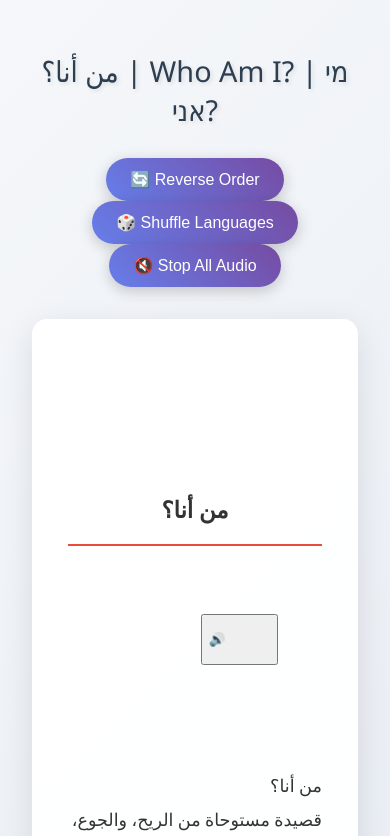
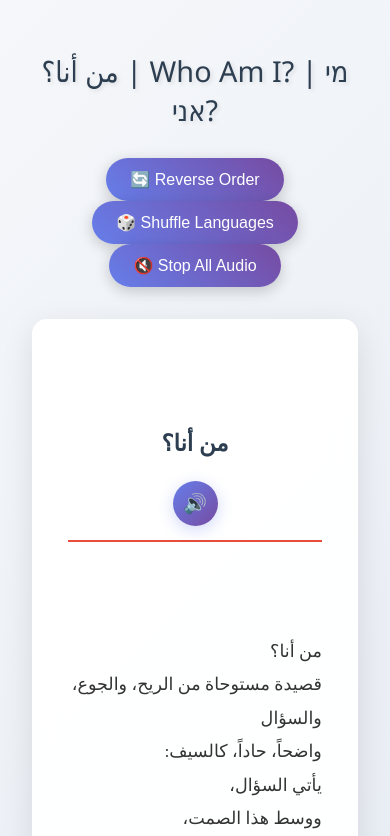
Before and after one commit to Yazan24/bilingual-poetry-site, a plain HTML site: page index.html in a window 390 px wide. Shown: the top 836 px of the page. Drawn offline with Linux system fonts and the light colour scheme.

Commit message:
Format Text-to-Speech button

```diff
--- a/style.css
+++ b/style.css
@@ -70,18 +70,80 @@ body {
   transform: translateY(-5px);
 }
 
+/* Poem header styling for title and play button */
+.poem-header {
+  display: flex;
+  justify-content: space-between;
+  align-items: center;
+  margin-bottom: 1.5em;
+  padding-bottom: 0.8em;
+  border-bottom: 2px solid #e74c3c;
+}
+
 .poem-title {
   font-size: 1.3em;
   font-weight: bold;
-  margin-bottom: 1.5em;
-  text-align: center;
-  padding-bottom: 0.5em;
-  border-bottom: 2px solid #e74c3c;
+  color: #2c3e50;
+  flex: 1;
+  margin: 0;
 }
 
+/* Play button styling */
+.play-btn {
+  background: linear-gradient(135deg, #667eea, #764ba2);
+  border: none;
+  width: 45px;
+  height: 45px;
+  border-radius: 50%;
+  cursor: pointer;
+  display: flex;
+  align-items: center;
+  justify-content: center;
+  transition: all 0.3s ease;
+  box-shadow: 0 4px 15px rgba(102, 126, 234, 0.3);
+  margin-left: 15px;
+  flex-shrink: 0;
+}
+
+.play-btn:hover {
+  transform: scale(1.1);
+  box-shadow: 0 6px 20px rgba(102, 126, 234, 0.4);
+}
+
+.play-btn:active {
+  transform: scale(0.95);
+}
+
+.play-btn.playing {
+  background: linear-gradient(135deg, #ff6b6b, #ee5a24);
+  animation: pulse 1.5s infinite;
+}
+
+@keyframes pulse {
+  0% { box-shadow: 0 4px 15px rgba(255, 107, 107, 0.3); }
+  50% { box-shadow: 0 4px 25px rgba(255, 107, 107, 0.5); }
+  100% { box-shadow: 0 4px 15px rgba(255, 107, 107, 0.3); }
+}
+
+.play-icon {
+  font-size: 1.2rem;
+  color: white;
+  display: block;
+}
+
+/* Language-specific styles */
 .rtl {
   direction: rtl;
   text-align: right;
+}
+
+.rtl .poem-header {
+  flex-direction: row-reverse;
+}
+
+.rtl .play-btn {
+  margin-left: 0;
+  margin-right: 15px;
 }
 
 .ltr {
@@ -104,6 +166,7 @@ body {
   font-size: 1em;
 }
 
+/* Responsive design */
 @media (max-width: 768px) {
   .poems-container {
     flex-direction: column;
@@ -116,4 +179,24 @@ body {
   .title {
     font-size: 1.8em;
   }
+
+  .poem-header {
+    flex-direction: column;
+    gap: 15px;
+    align-items: center;
+    text-align: center;
+  }
+
+  .rtl .poem-header {
+    flex-direction: column;
+  }
+
+  .play-btn,
+  .rtl .play-btn {
+    margin: 0;
+  }
+
+  .poem-title {
+    text-align: center;
+  }
 }
```
